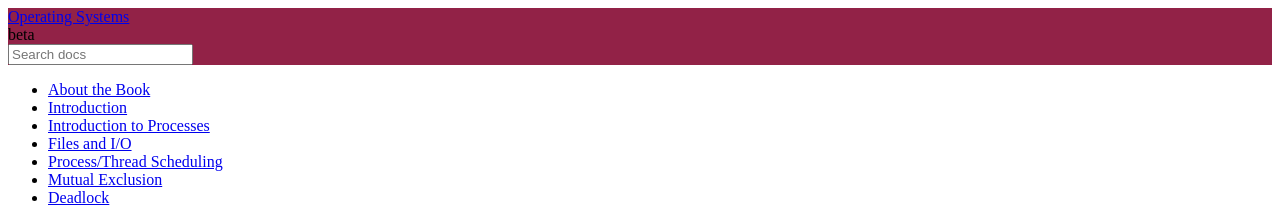
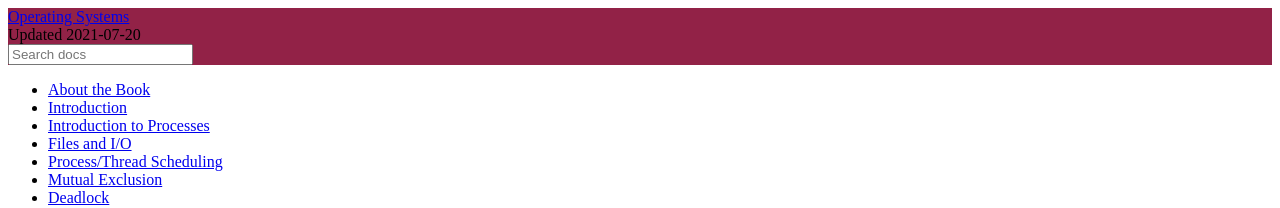
Before and after one commit to LoyolaChicagoBooks/operatingsystems, a Sphinx documentation site: the page built from source/index.rst, in a window 1280 px wide and 900 px high. Shown: the top 208 px of the window. Built offline with Sphinx 7.4.7 and the Read the Docs theme 2.0.0, drawn with Linux system fonts in a browser that asks for light colours.

Commit message:
show last update date

```diff
--- a/source/conf.py
+++ b/source/conf.py
@@ -12,6 +12,7 @@
 # serve to show the default.
 
 import sys, os
+from datetime import date
 
 
 # If extensions (or modules to document with autodoc) are in another directory,
@@ -51,7 +52,7 @@ copyright = u'2013-2020, ' + authors
 #
 # The short X.Y version.
 #version = 'v0.1'
-version = os.environ.get("BOOK_VERSION", "beta")
+version = date.today().strftime("Updated %Y-%m-%d")
 # The full version, including alpha/beta/rc tags.
 release = version
 
```
